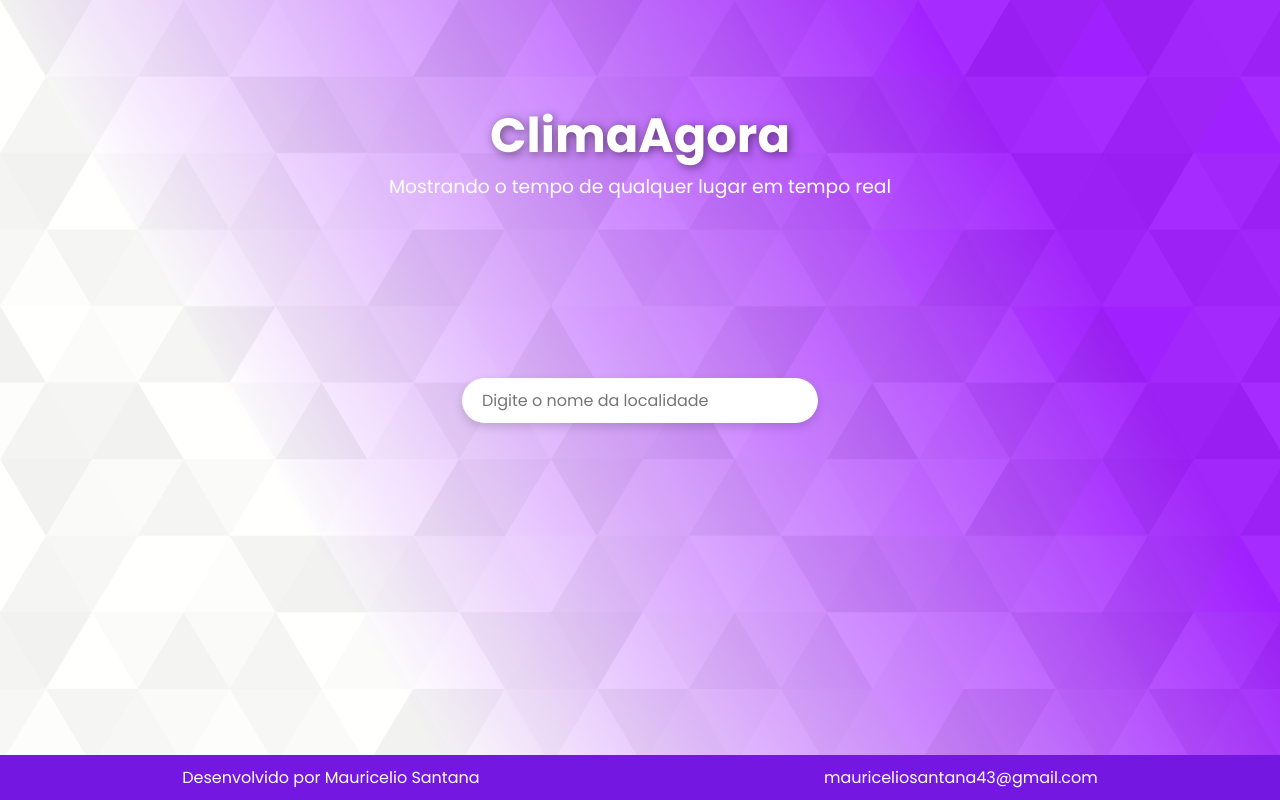
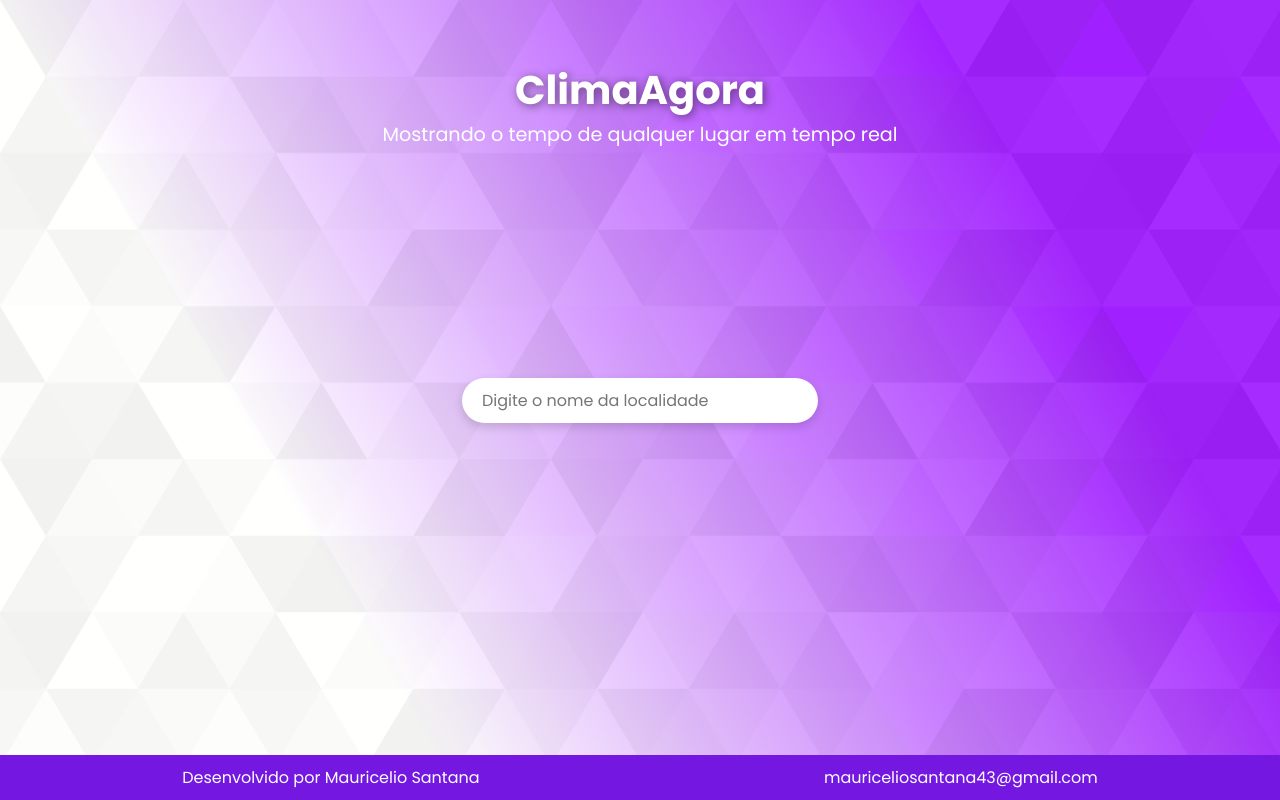
Before and after one commit to mauriceliosantana/ClimaAgora, a plain HTML site: page index.html in a window 1280 px wide. Drawn offline with Linux system fonts and the light colour scheme.

Commit message:
second commit

```diff
--- a/style.css
+++ b/style.css
@@ -27,16 +27,17 @@ header {
     align-items: center;
     justify-content: center;
     flex-direction: column;
-    padding: 100px 0;
+    padding: 60px 0;
 }
 
 header h1 {
-    font-size: 3rem;
+    font-size: 2.5rem;
     color: #ffffff;
     text-shadow: 2px 2px 10px rgba(0,0,0,0.5);
 }
 
 header h3 {
+    font-size: 1.2rem;
     font-weight: normal;
     color: #ffffff;
 }
```
